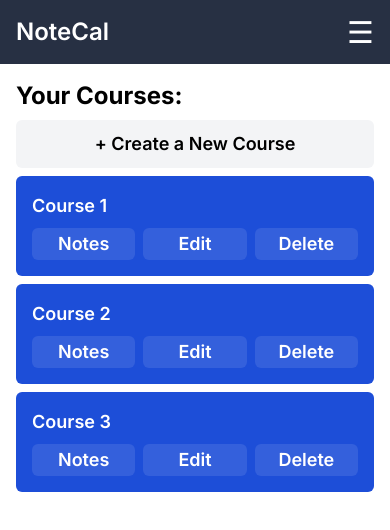
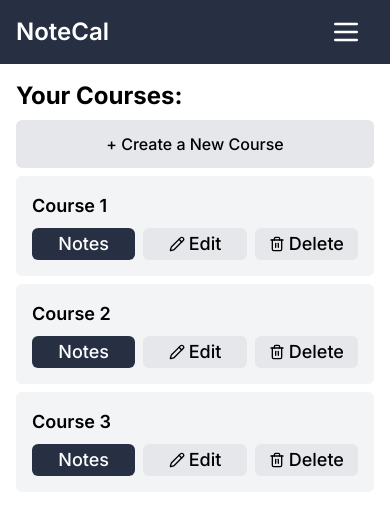
Before and after one commit to mateuszmanczak04/notecal, a Next.js app: page /courses in a window 390 px wide. Shown: the top 530 px of the page. Built offline with nearby package versions, Linux system fonts and the light colour scheme.

Commit message:
replace buttons with Button component

```diff
--- a/src/app/calendar/page.tsx
+++ b/src/app/calendar/page.tsx
@@ -1,3 +1,6 @@
+import Button from '@/components/Button';
+import { ChevronLeft, ChevronRight, Plus } from 'lucide-react';
+
 const WeekDayName = ({ day, date }: { day: string; date: string }) => {
 	return (
 		<div className='flex-1'>
@@ -39,16 +42,17 @@ const page = () => {
 			{/* top bar: */}
 			<div className='flex w-full flex-col justify-between'>
 				{/* +, <, > */}
-				<div className='flex w-64 justify-between gap-2'>
-					<button className='bg-primary h-8 flex-1 rounded-md text-2xl font-semibold text-white'>
-						+
-					</button>
-					<button className='h-8 flex-1 rounded-md bg-gray-200 text-xl font-semibold'>
-						L
-					</button>
-					<button className='h-8 flex-1 rounded-md bg-gray-200 text-xl font-semibold'>
-						R
-					</button>
+				<div className='flex gap-2'>
+					{/* <button className='bg-primary hover:bg-primary/90 h-8 w-16 rounded-md font-semibold text-white transition'></button> */}
+					<Button size='small' variant='primary' className='w-16'>
+						<Plus className='h-full w-full' />
+					</Button>
+					<Button size='small' variant='secondary' className='w-16'>
+						<ChevronLeft className='h-full w-full' />
+					</Button>
+					<Button size='small' variant='secondary' className='w-16'>
+						<ChevronRight className='h-full w-full' />
+					</Button>
 				</div>
 				{/* week day names */}
 				<div className='mt-2 flex flex-1 justify-between'>
--- a/src/app/courses/page.tsx
+++ b/src/app/courses/page.tsx
@@ -1,15 +1,32 @@
+import Button from '@/components/Button';
+import { Brain, Notebook, Pencil, Trash2 } from 'lucide-react';
+
 const Course = ({ title }: { title: string }) => {
 	return (
-		<div className='flex w-full flex-col rounded-md bg-blue-700 p-4 text-lg font-semibold text-white'>
+		<div className='flex w-full flex-col rounded-md bg-gray-100 p-4 text-lg font-semibold text-black'>
 			<p>{title}</p>
 			<div className='mt-2 flex w-full justify-between gap-2'>
-				<button className='h-8 flex-1 rounded-md bg-white/10 px-3'>
+				<Button
+					size='small'
+					className='flex flex-1 items-center justify-center gap-1'
+					variant='primary'>
+					{/* <Brain className='h-4 w-4' /> */}
 					Notes
-				</button>
-				<button className='h-8 flex-1 rounded-md bg-white/10 px-3'>Edit</button>
-				<button className='h-8 flex-1 rounded-md bg-white/10 px-3'>
+				</Button>
+				<Button
+					size='small'
+					className='flex flex-1 items-center justify-center gap-1 '
+					variant='secondary'>
+					<Pencil className='h-4 w-4' />
+					Edit
+				</Button>
+				<Button
+					size='small'
+					className='flex flex-1 items-center justify-center gap-1'
+					variant='secondary'>
+					<Trash2 className='h-4 w-4' />
 					Delete
-				</button>
+				</Button>
 			</div>
 		</div>
 	);
@@ -35,9 +52,9 @@ const page = () => {
 		<div className='p-4'>
 			<h1 className='text-2xl font-bold'>Your Courses:</h1>
 			<div className='mt-2 flex flex-col gap-2'>
-				<button className='grid h-12 w-full place-content-center rounded-md bg-gray-100 text-lg font-semibold hover:bg-gray-200'>
+				<Button variant='secondary' size='large'>
 					+ Create a New Course
-				</button>
+				</Button>
 				{COURSES.map(course => (
 					<Course key={course.id} {...course} />
 				))}
--- a/src/app/notes/[id]/page.tsx
+++ b/src/app/notes/[id]/page.tsx
@@ -1,3 +1,5 @@
+import Button from '@/components/Button';
+
 const Task = ({
 	title,
 	description,
@@ -19,9 +21,9 @@ const Task = ({
 					{date}
 				</p>
 			</div>
-			<button className='absolute right-0 top-0 h-8 w-8 rounded-md bg-gray-200'>
-				❌
-			</button>
+			<Button variant='primary' className='mt-2' size='small'>
+				Done
+			</Button>
 		</div>
 	);
 };
@@ -122,21 +124,21 @@ const page = () => {
 				{/* lessons: */}
 				<div className='flex flex-col gap-2'>
 					<p className='text-xl font-semibold'>Lessons:</p>
-					<div className='rounded-md bg-gray-100 text-center'>
+					<Button variant='secondary' size='small'>
 						Mon 03.03.2024
-					</div>
-					<div className='rounded-md bg-gray-100 text-center'>
+					</Button>
+					<Button variant='secondary' size='small'>
 						Mon 10.03.2024
-					</div>
-					<div className='rounded-md bg-gray-100 text-center'>
+					</Button>
+					<Button variant='secondary' size='small'>
 						Mon 17.03.2024
-					</div>
-					<div className='bg-primary rounded-md text-center text-white'>
+					</Button>
+					<Button variant='primary' size='small'>
 						Mon 24.03.2024
-					</div>
-					<div className='rounded-md bg-gray-100 text-center'>
+					</Button>
+					<Button variant='secondary' size='small'>
 						Tue 25.03.2024
-					</div>
+					</Button>
 				</div>
 				{/* tasks: */}
 				<div className='flex flex-col gap-2'>
@@ -144,9 +146,9 @@ const page = () => {
 					{TASKS.map(task => (
 						<Task key={task.id} {...task} />
 					))}
-					<button className='h-10 w-full rounded-md bg-gray-100 text-center font-semibold leading-10'>
+					<Button variant='primary' size='medium'>
 						+ Create a new task
-					</button>
+					</Button>
 				</div>
 				<div className='flex flex-col gap-2'>
 					<p className='text-xl font-semibold'>Teacher:</p>
--- a/src/app/page.tsx
+++ b/src/app/page.tsx
@@ -1,3 +1,4 @@
+import Button from '@/components/Button';
 import Image from 'next/image';
 
 export default function Home() {
@@ -11,9 +12,9 @@ export default function Home() {
 				Are you tired of grouping your university notes by a specific course
 				lesson or date? NoteCal has been made to decrease your fatigue.
 			</p>
-			<button className='bg-primary mt-8 h-10 w-full rounded-md px-6 text-white sm:h-12 sm:w-fit'>
+			<Button size='large' variant='primary' className='mt-8 w-full sm:w-fit'>
 				Click Here to Learn More
-			</button>
+			</Button>
 		</div>
 	);
 }
--- a/src/app/tasks/page.tsx
+++ b/src/app/tasks/page.tsx
@@ -1,3 +1,5 @@
+import Button from '@/components/Button';
+
 const Task = ({
 	title,
 	description,
@@ -26,9 +28,9 @@ const Task = ({
 					{date}
 				</p>
 			</div>
-			<button className='bg-primary mt-2 h-8 w-full rounded-md text-white'>
+			<Button variant='primary' size='small' className='mt-2 w-full'>
 				Done
-			</button>
+			</Button>
 		</div>
 	);
 };
@@ -81,9 +83,9 @@ const page = () => {
 		<div className='p-4'>
 			<h1 className='text-2xl font-bold'>Your Tasks To Do:</h1>
 			<div className='mt-2 flex flex-col gap-2'>
-				<button className='grid h-12 w-full place-content-center rounded-md bg-gray-100 text-lg font-semibold hover:bg-gray-200'>
+				<Button variant='secondary' size='large' className='w-full'>
 					+ Add Task
-				</button>
+				</Button>
 				{TASKS.map(task => (
 					<Task key={task.id} {...task} />
 				))}
--- a/src/components/Button.tsx
+++ b/src/components/Button.tsx
@@ -2,7 +2,7 @@ import cn from '@/utils/cn';
 import { VariantProps, cva } from 'class-variance-authority';
 import { ButtonHTMLAttributes, FC, forwardRef } from 'react';
 
-const buttonVariants = cva('transition rounded-md font-medium', {
+export const buttonVariants = cva('transition rounded-md font-medium', {
 	variants: {
 		variant: {
 			primary: 'bg-primary hover:bg-primary/90 text-white',
--- a/src/components/Navigation.tsx
+++ b/src/components/Navigation.tsx
@@ -3,6 +3,8 @@
 import cn from '@/utils/cn';
 import Link from 'next/link';
 import { useState } from 'react';
+import Button from './Button';
+import { Menu } from 'lucide-react';
 
 const Navigation = () => {
 	const [open, setOpen] = useState(false);
@@ -18,26 +20,26 @@ const Navigation = () => {
 				<Link href='/' className='text-2xl font-semibold'>
 					NoteCal
 				</Link>
-				<button className='text-3xl' onClick={toggleOpen}>
-					☰
-				</button>
+				<Button onClick={toggleOpen}>
+					<Menu className='h-8 w-8' />
+				</Button>
 				{open && (
 					<div className='absolute left-0 top-16 -z-10 flex w-screen flex-col gap-2 overflow-hidden bg-gray-200 p-2 text-black shadow-2xl'>
 						<Link
 							href='/calendar'
-							className='w-full rounded-md bg-gray-100 p-4 text-lg font-semibold'
+							className='w-full rounded-md bg-gray-100 p-4 text-lg font-semibold transition hover:bg-gray-200'
 							onClick={toggleOpen}>
 							Calendar
 						</Link>
 						<Link
 							href='/tasks'
-							className='w-full rounded-md bg-gray-100 p-4 text-lg font-semibold'
+							className='w-full rounded-md bg-gray-100 p-4 text-lg font-semibold transition hover:bg-gray-200'
 							onClick={toggleOpen}>
 							Tasks
 						</Link>
 						<Link
 							href='/courses'
-							className='w-full rounded-md bg-gray-100 p-4 text-lg font-semibold'
+							className='w-full rounded-md bg-gray-100 p-4 text-lg font-semibold transition hover:bg-gray-200'
 							onClick={toggleOpen}>
 							Courses
 						</Link>
```
